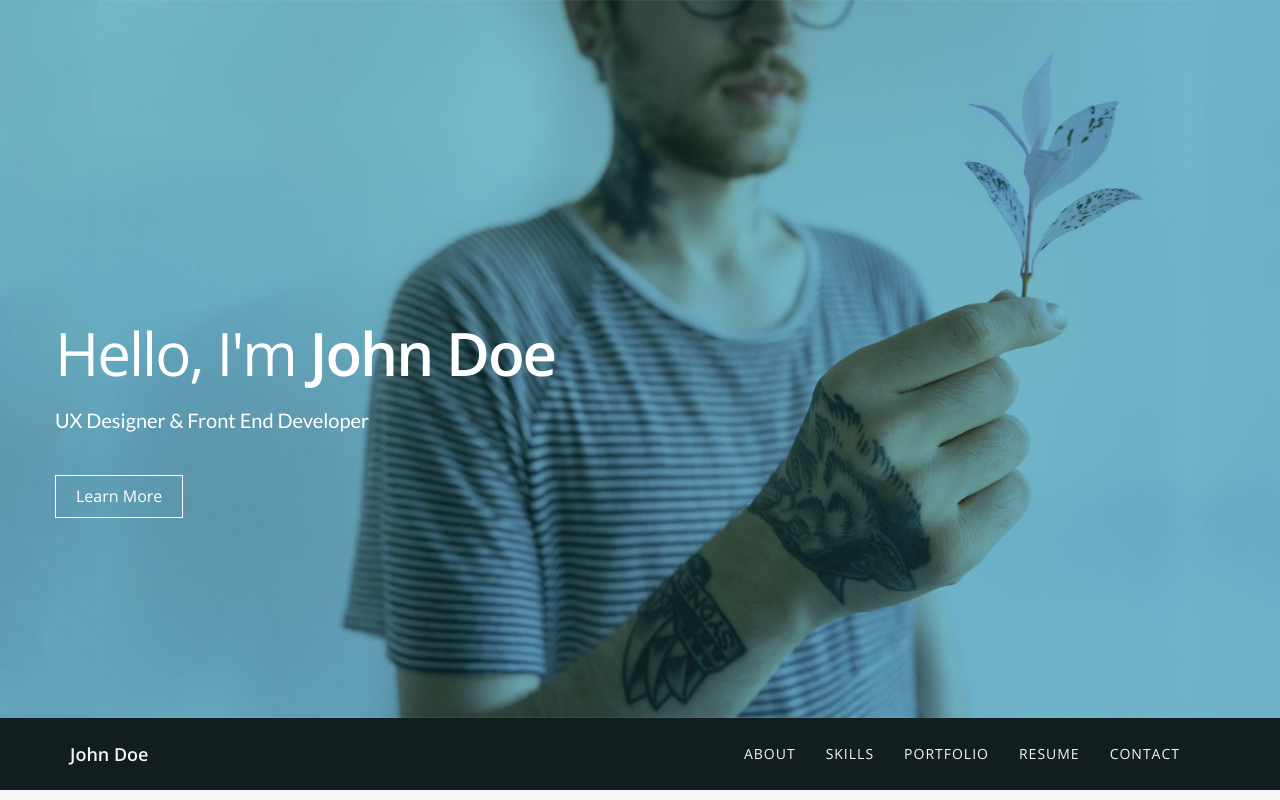
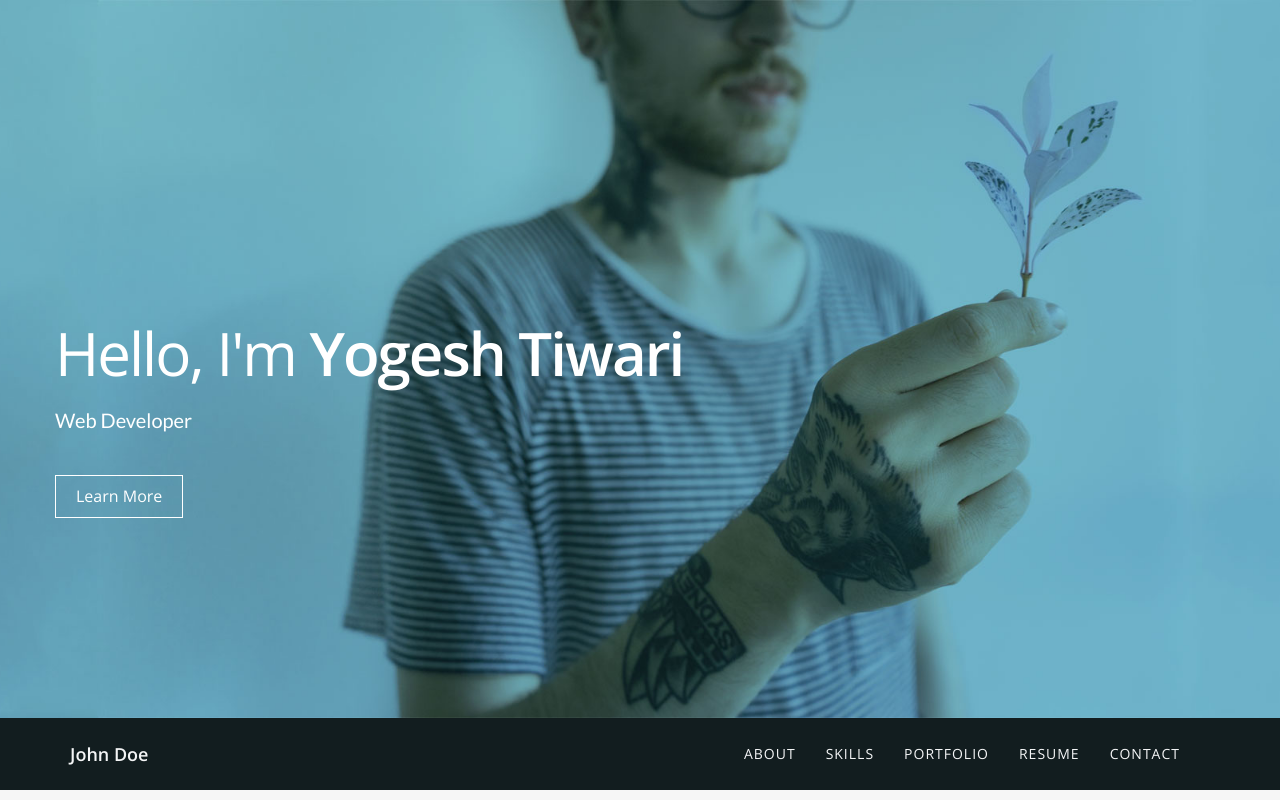
Before and after one commit to phpfriend/codeparidhi, a plain HTML site: page index.html in a window 1280 px wide. Shown: the top 800 px of the page. Drawn offline with nearby package versions, Linux system fonts and the light colour scheme.

Commit message:
updated index.html

```diff
--- a/index.html
+++ b/index.html
@@ -3,7 +3,7 @@
 <head>
 <meta charset="utf-8">
 <meta name="viewport" content="width=device-width, initial-scale=1">
-<title>John Doe - UX Designer & Front End Developer</title>
+<title>Yogesh Tiwari - Web Developer</title>
 <meta name="description" content="">
 <meta name="author" content="">
 
@@ -41,8 +41,8 @@
     <div class="container">
       <div class="row">
         <div class="intro-text">
-          <h1>Hello, I'm <span class="name">John Doe</span></h1>
-          <p>UX Designer & Front End Developer</p>
+          <h1>Hello, I'm <span class="name">Yogesh Tiwari</span></h1>
+          <p>Web Developer</p>
           <a href="#about" class="btn btn-default btn-lg page-scroll">Learn More</a> </div>
       </div>
     </div>
```
